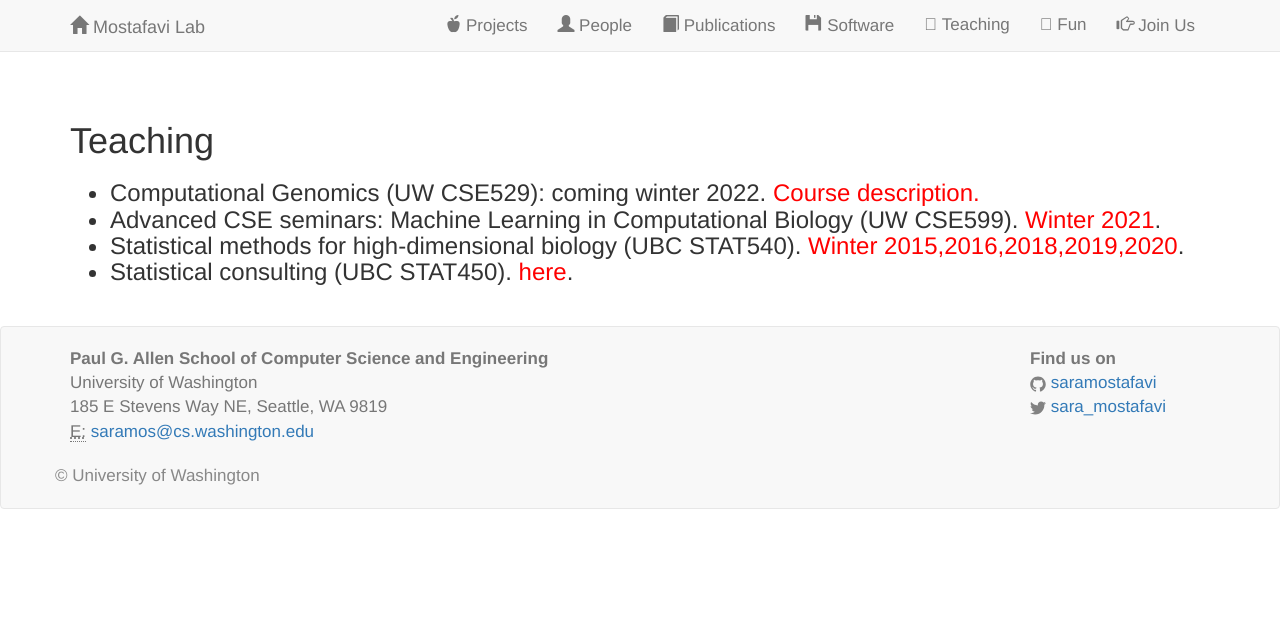
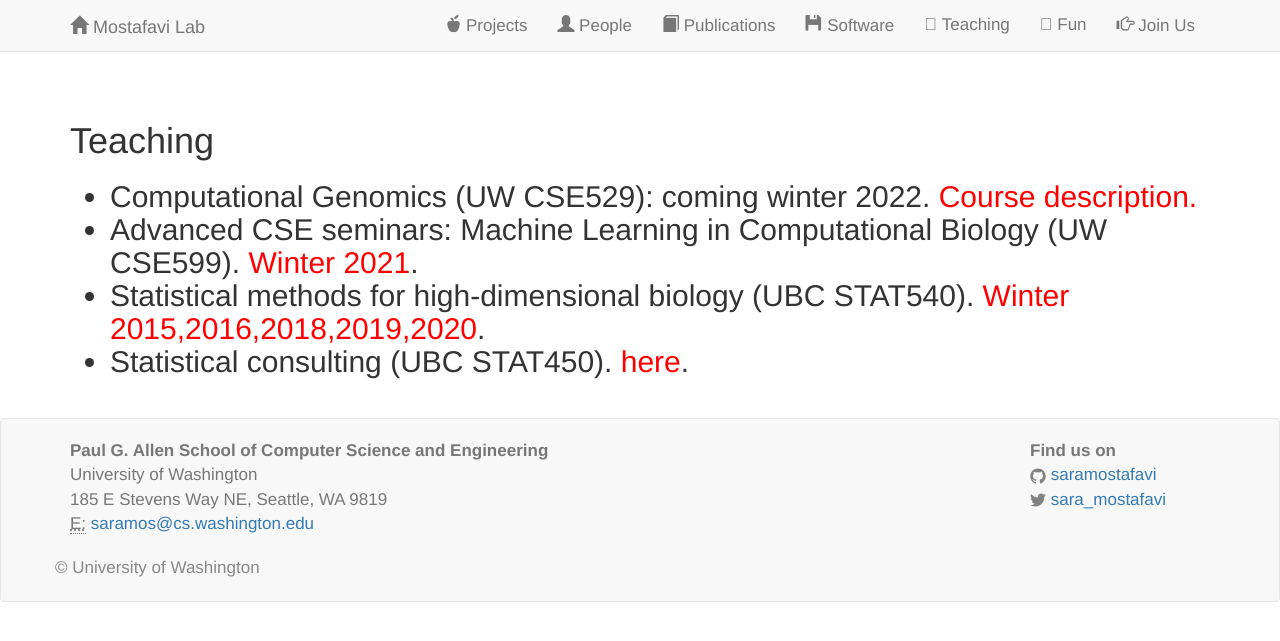
Before and after one commit to saramostafavi/saramostafavi.github.io, a Jekyll site: the page built from teaching.html, in a window 1280 px wide. Shown: the top 641 px of the page. Built offline with Jekyll 4.4.1, drawn with Linux system fonts in a browser that asks for light colours; nearby versions of some CDN libraries; a style sheet for code colours, icons or effects is not loaded.

Commit message:
Update teaching.html

```diff
--- a/teaching.html
+++ b/teaching.html
@@ -7,7 +7,7 @@ layout: default
      <h1>Teaching</h1>
 
 
-     <h3>
+     <h2>
      <p>
           <ul>
             <li> Computational Genomics (UW CSE529):  coming winter 2022. <a href="https://docs.google.com/document/d/15oJZ7E9cwEnuy3lHYgQuNQYaOTYEIwue43IKi_fRwjU/edit?usp=sharing" style="color:red"> Course description.</a></li>
```
